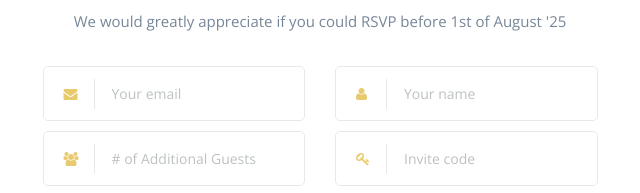
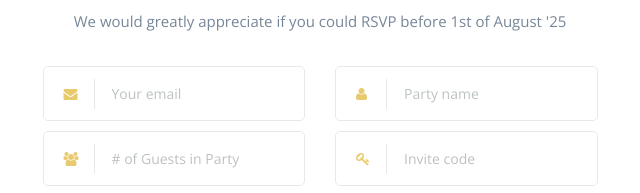
Before and after one commit to danielEbanks/dannyandalec2025, a website: page index.html in a window 1280 px wide. Shown: the part 3673-3866 px from the top of the page, 320-960 px from the left. Drawn offline with nearby package versions, Linux system fonts and the light colour scheme; some packages are replaced by stand-ins of ours; files whose address does not match are found by name.

Commit message:
Update index.html

```diff
--- a/index.html
+++ b/index.html
@@ -391,7 +391,7 @@
                         <div class="col-md-6 col-sm-6">
                             <div class="form-input-group">
                                 <i class="fa fa-user"></i><input name="name" class=""
-                                                                 placeholder="Your name"
+                                                                 placeholder="Party name"
                                                                  required>
                             </div>
                         </div>
@@ -401,7 +401,7 @@
                             <div class="form-input-group">
                                 <i class="fa fa-users"></i><input type="number" name="extras" class="" min="0"
                                                                   max="4"
-                                                                  placeholder="# of Additional Guests"
+                                                                  placeholder="# of Guests in Party"
                                                                   required>
                             </div>
                         </div>
```
